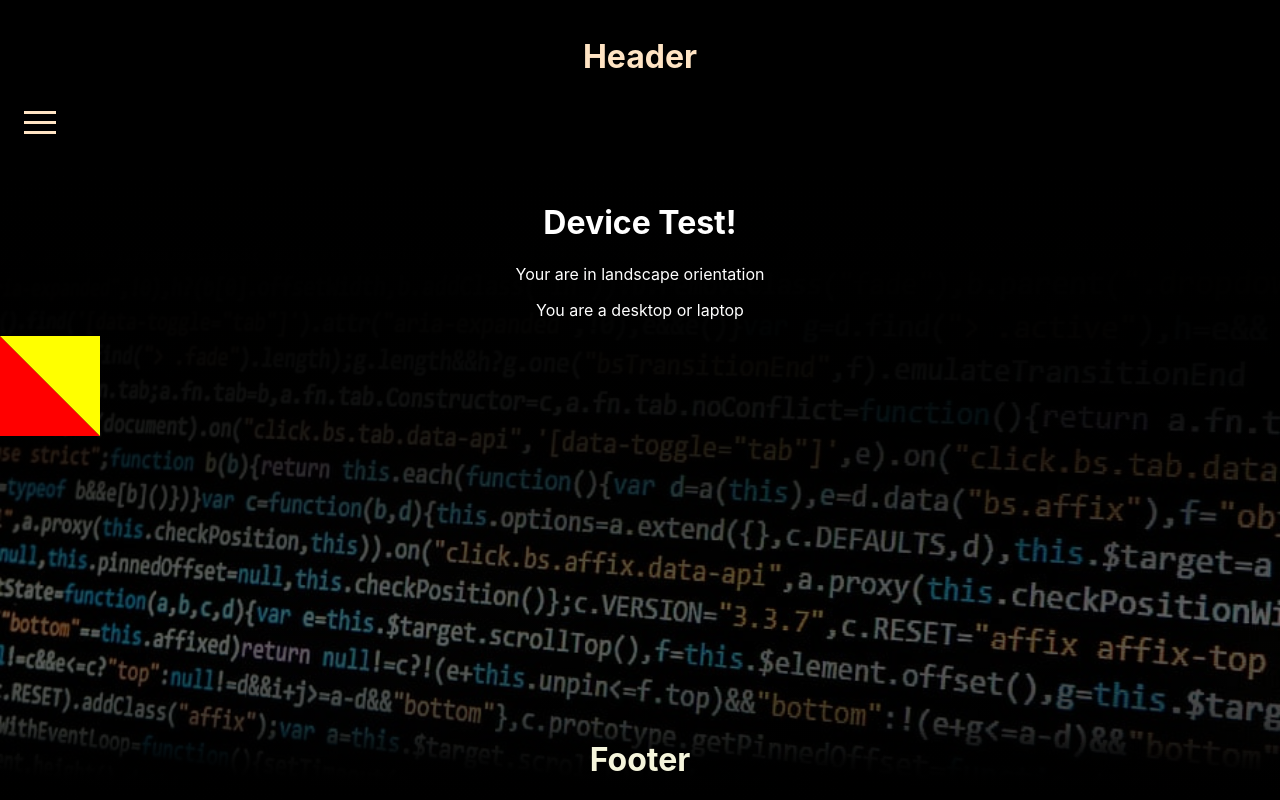
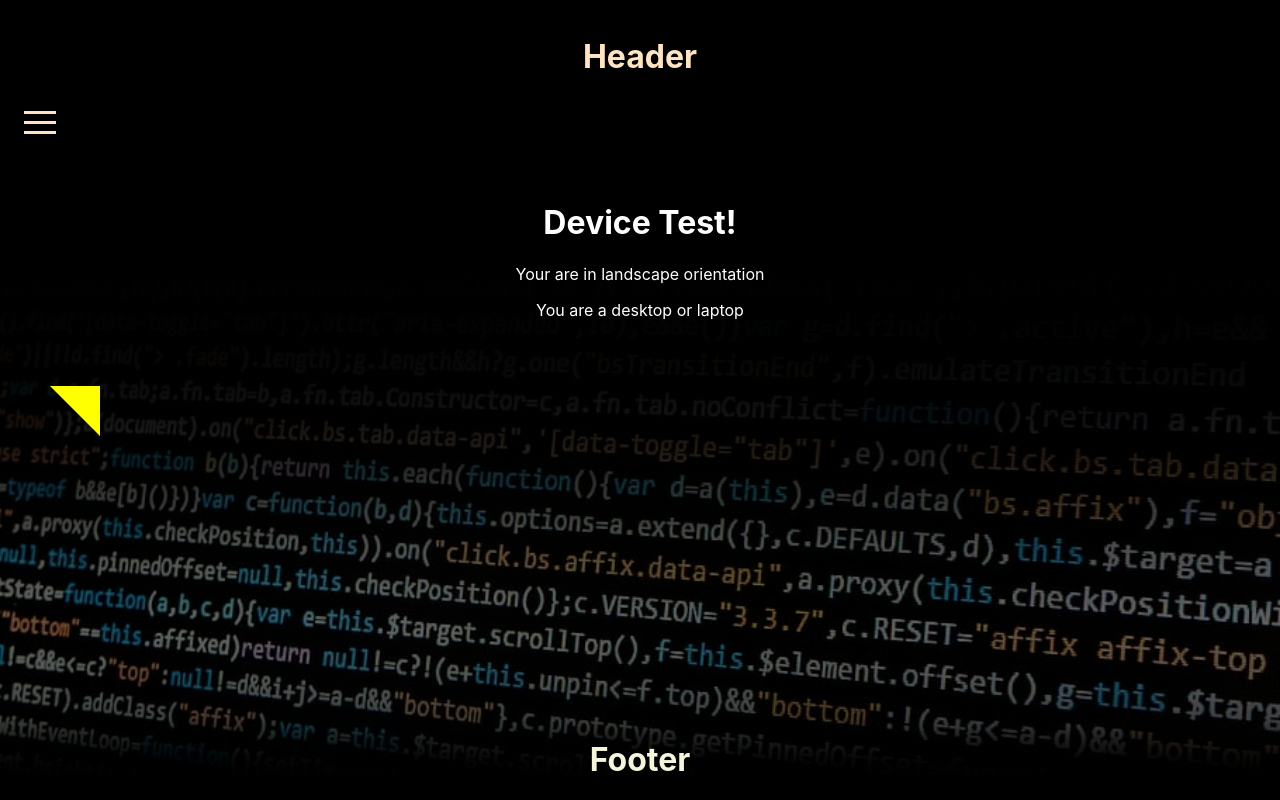
Before and after one commit to nickdepaolo/llc-site, a React (Create React App) app: page / in a window 1280 px wide. Built offline with nearby package versions, Linux system fonts and the light colour scheme.

Commit message:
080323 0240

```diff
--- a/src/Main/Main.js
+++ b/src/Main/Main.js
@@ -17,16 +17,16 @@ const Main = () => {
       {isDesktopOrLaptop &&
         <div>
           <p>You are a desktop or laptop</p>
-          <Stage width={100} height={100}>
-            <Layer>
+          <Stage width={300} height={300}>
+            {/* <Layer>
               <Line
                 closed points={[0, 100, 100, 100, 0, 0]} fill="red"
               />
-            </Layer>
+            </Layer> */}
 
             <Layer>
             <Line
-                closed points={[300, 300, 300, 0, 0, 0]} fill="yellow"
+                closed points={[100, 100, 50, 50, 100, 50]} fill="yellow"
               />
             </Layer>
           </Stage>
```
